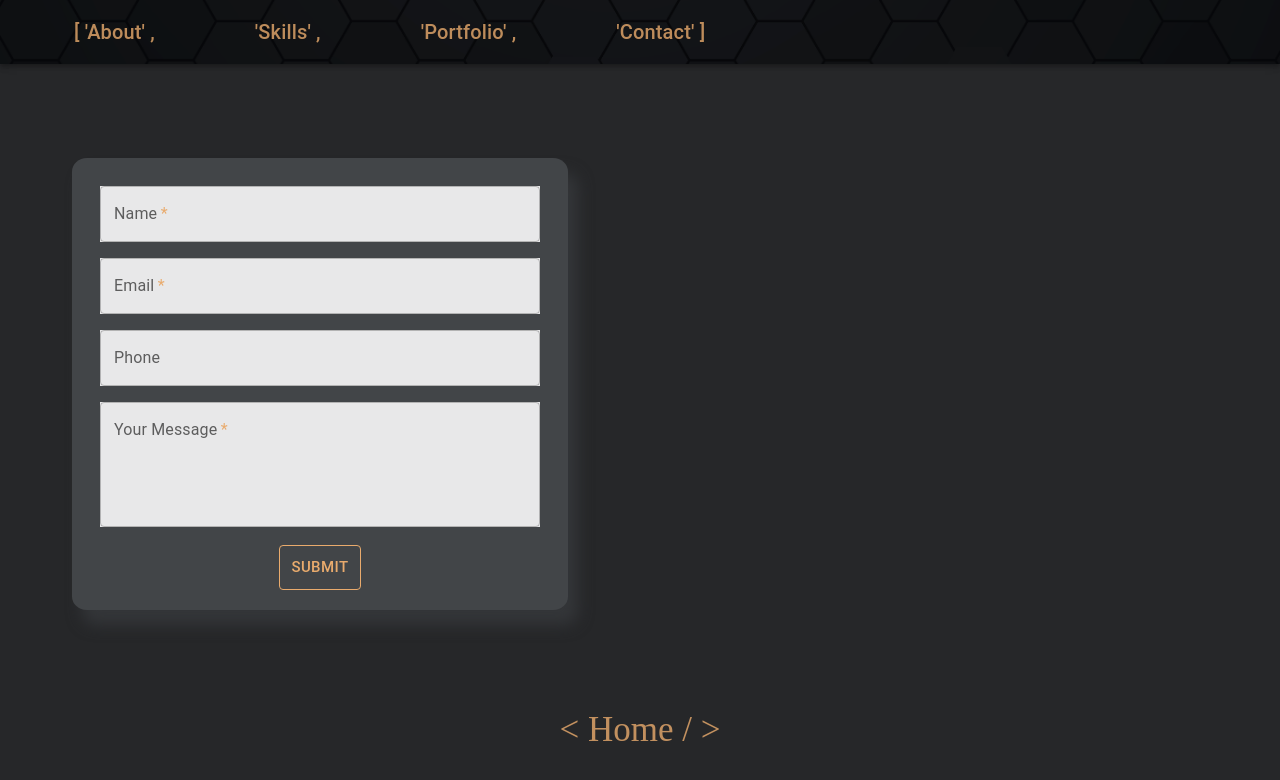
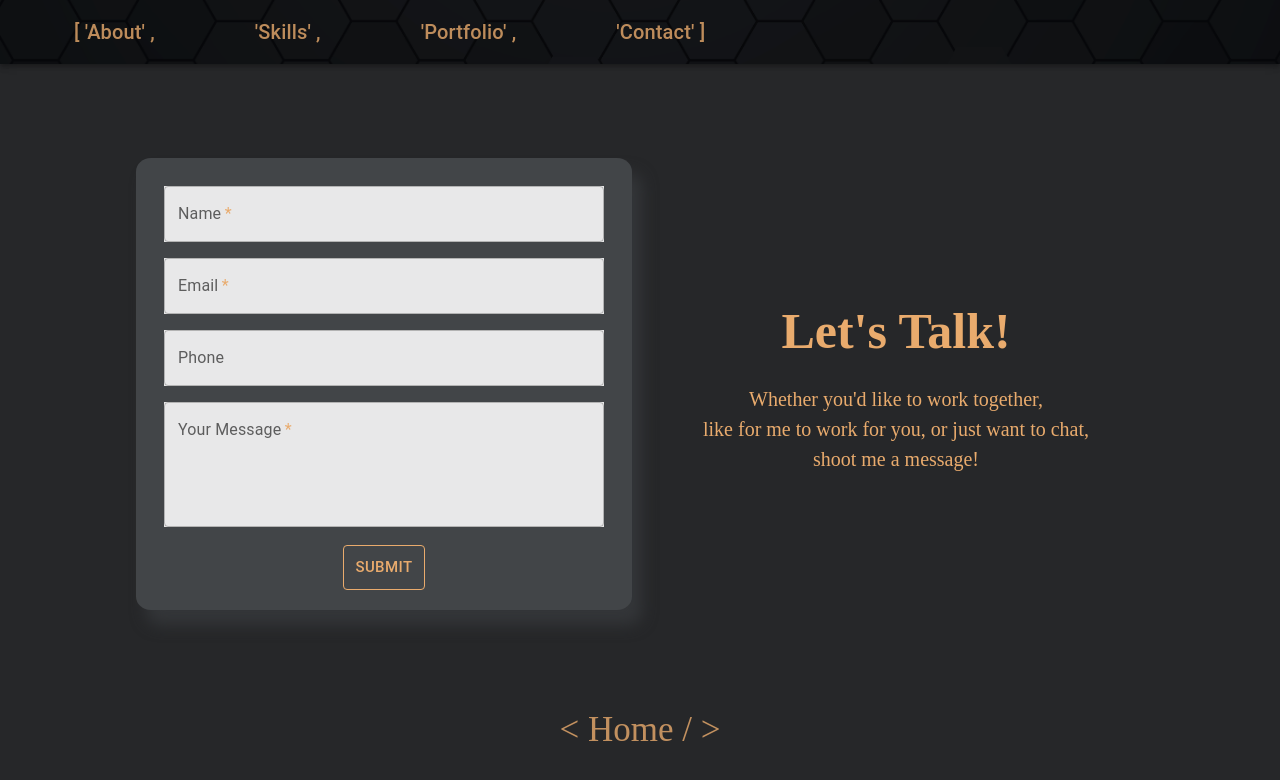
Before and after one commit to marissann11/maw-portfolio, a React (Create React App) app in the folder client/: page /contact in a window 1280 px wide. Shown: the top 780 px of the page. Built offline with nearby package versions, Linux system fonts and the light colour scheme.

Commit message:
contact page styling

```diff
--- a/client/package.json
+++ b/client/package.json
@@ -16,6 +16,7 @@
     "@types/react-router-dom": "^5.3.3",
     "emailjs": "^4.0.0",
     "emailjs-com": "^3.2.0",
+    "notistack": "^2.0.5",
     "react": "^18.1.0",
     "react-dom": "^18.1.0",
     "react-icons": "^4.3.1",
--- a/client/src/index.tsx
+++ b/client/src/index.tsx
@@ -2,12 +2,21 @@ import React from "react";
 import ReactDOM from "react-dom/client";
 import "./index.scss";
 import App from "./App";
+
+import { SnackbarProvider } from "notistack";
 
 const root = ReactDOM.createRoot(
   document.getElementById("root") as HTMLElement
 );
 root.render(
   <React.StrictMode>
-    <App />
+    <SnackbarProvider
+      anchorOrigin={{
+        vertical: "top",
+        horizontal: "center",
+      }}
+    >
+      <App />
+    </SnackbarProvider>
   </React.StrictMode>
 );
--- a/client/src/pages/Contact.tsx
+++ b/client/src/pages/Contact.tsx
@@ -1,18 +1,30 @@
 import React, { useState } from "react";
 import emailjs from "emailjs-com";
 import { useSpring, animated } from "react-spring";
+import { useSnackbar, VariantType } from "notistack";
 
 import { TextField, Button, Box, Stack, styled } from "@mui/material";
 import "./styles/contact.scss";
 
 import NavComponent from "../components/Nav";
 import HomeComponent from "../components/HomeLink";
-import ConfirmAlertComponent from "../components/ConfirmAlert";
-import ErrorAlertComponent from "../components/ErrorAlert";
 
 export interface IContactPageProps {}
 
 const ContactPage: React.FunctionComponent<IContactPageProps> = (props) => {
+  const { enqueueSnackbar } = useSnackbar();
+
+  let successSnackbar: (variant: VariantType) => void;
+  let errorSnackbar: (variant: VariantType) => void;
+
+  successSnackbar = (variant: VariantType) => () => {
+    enqueueSnackbar("Your email has been sent!", { variant });
+  };
+
+  errorSnackbar = (variant: VariantType) => () => {
+    enqueueSnackbar("Your email failed to send", { variant });
+  };
+
   const CustomButton = styled(Button)({
     color: "#e9ab6d",
     border: "solid #e9ab6d 1px",
@@ -48,21 +60,21 @@ const ContactPage: React.FunctionComponent<IContactPageProps> = (props) => {
         },
         PUBLIC_KEY
       );
+      successSnackbar("success");
       setPhone("");
       setName("");
       setEmail("");
       setMessage("");
-      return <ConfirmAlertComponent />;
     } catch (err) {
       console.log(err);
-      return <ErrorAlertComponent />;
+      errorSnackbar("error");
     }
   };
 
   return (
     <animated.main style={mainSpring}>
-      <div>
-        <NavComponent />
+      <NavComponent />
+      <div className="contact">
         <Box
           className="contactBox"
           component="form"
@@ -111,7 +123,16 @@ const ContactPage: React.FunctionComponent<IContactPageProps> = (props) => {
             </CustomButton>
           </Stack>
         </Box>
+        <div className="contactText">
+          <h1>Let's Talk!</h1>
+          <p>
+            Whether you'd like to work together, <br />
+            like for me to work for you, or just want to chat, <br />
+            shoot me a message!
+          </p>
+        </div>
       </div>
+
       <HomeComponent />
     </animated.main>
   );
--- a/client/src/pages/styles/contact.scss
+++ b/client/src/pages/styles/contact.scss
@@ -1,11 +1,17 @@
 @import "../../config";
 
+.contact {
+  display: flex;
+  flex-wrap: wrap;
+  justify-content: center;
+  text-align: center;
+}
 .contactBox {
   height: 80vh;
   text-align: center;
   display: flex;
   flex-wrap: wrap;
-  width: 50%;
+  width: 40%;
   justify-content: center;
 }
 .fields {
@@ -19,3 +25,14 @@
 .field {
   background-color: rgba(255, 255, 255, 0.877);
 }
+.contactText {
+  width: 40%;
+  align-self: center;
+}
+.contactText h1 {
+  font-size: 50px;
+}
+.contactText p {
+  font-size: 20px;
+  padding-top: 15px;
+}
```
Also changed, not shown: 1 other file (tests, documents, lock files or other folders).
